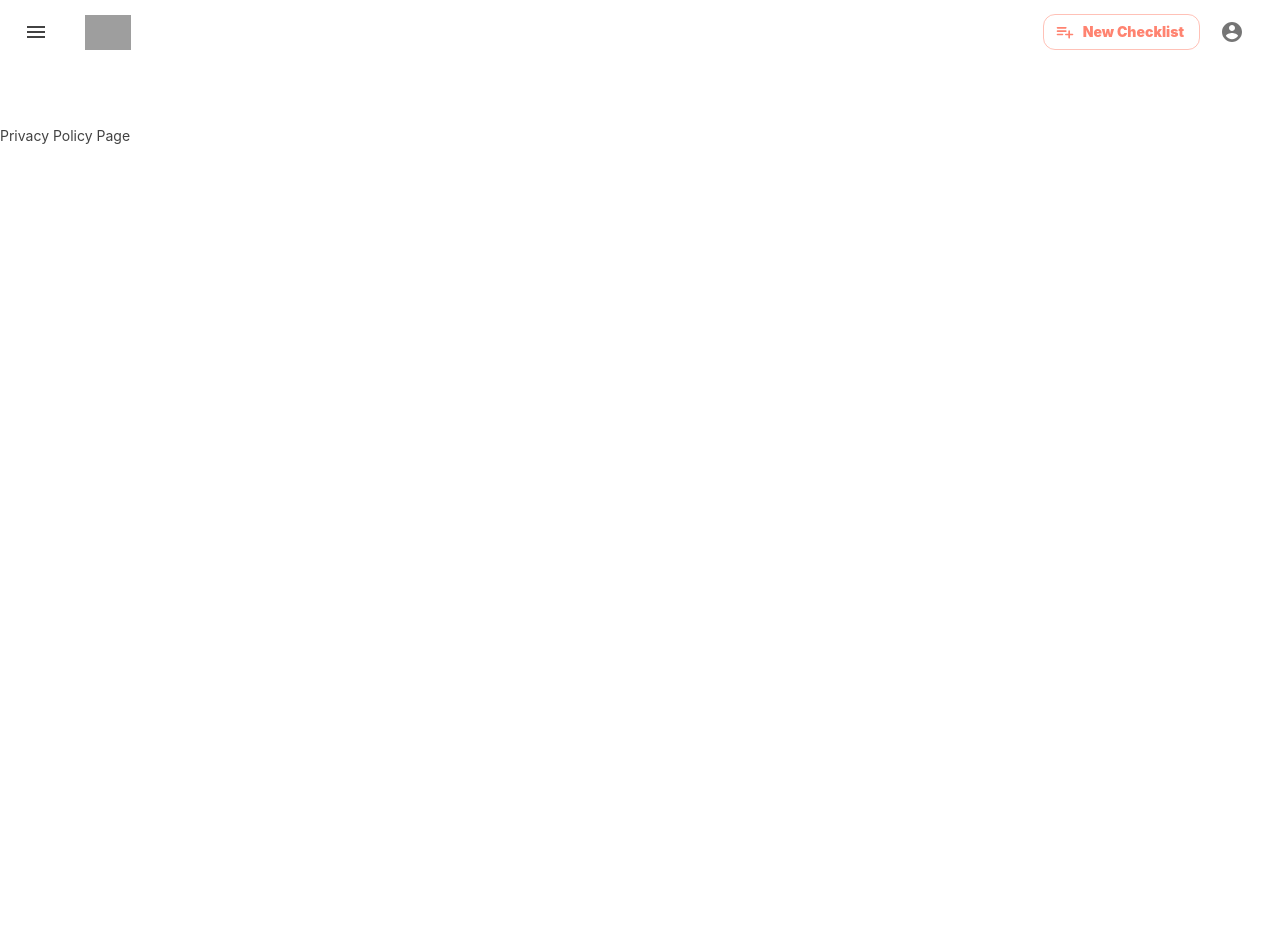
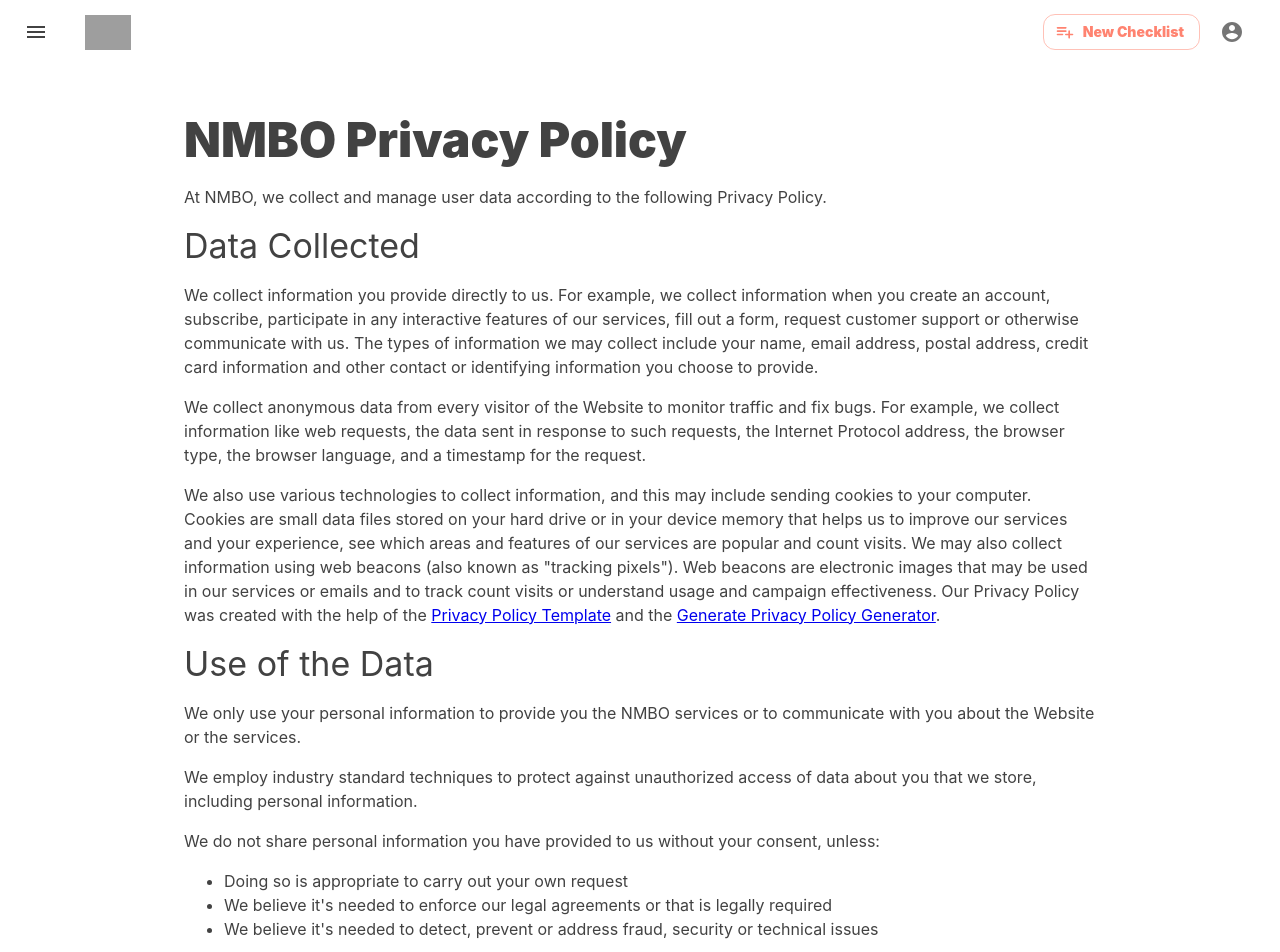
Before and after one commit to kennethlng/nmbo-app, a Next.js app: page /privacy in a window 1280 px wide. Shown: the top 952 px of the page. Before the commit the page ends 800 px from the top, so only its background shows below. Built offline with nearby package versions, Linux system fonts and the light colour scheme; no server answers; grey boxes are pictures that could not be loaded.

Commit message:
Updated privacy page with template privacy policy

```diff
--- a/src/pages/privacy.jsx
+++ b/src/pages/privacy.jsx
@@ -7,6 +7,8 @@ import * as PAGE_TITLE from '../constants/pageTitle'
 import { useEffect } from 'react'
 import { firebase } from '../lib/firebase'
 import { useRouter } from 'next/router'
+import Typography from '@material-ui/core/Typography'
+import Container from '@material-ui/core/Container'
 
 export default function PrivacyPolicy() {
   const router = useRouter();
@@ -29,7 +31,84 @@ export default function PrivacyPolicy() {
         <meta property="twitter:url" content={META.URL + ROUTES.PRIVACY_POLICY} />
         <meta property="twitter:title" content={META.PRIVACY_POLICY_TITLE} />
       </Head>
-      <p>Privacy Policy Page</p>
+      <Container maxWidth="md">
+        <Typography component="h1" variant="h3" gutterBottom>
+          NMBO Privacy Policy
+        </Typography>
+        <Typography variant="body1" paragraph>
+          At <span class="website_name">NMBO</span>, we collect and manage user data according to the following Privacy Policy.
+        </Typography>
+
+        <Typography component="h3" variant="h4" gutterBottom>
+          Data Collected
+        </Typography>
+        <Typography variant="body1" paragraph>
+          <p>We collect information you provide directly to us. For example, we collect information when you create an account, subscribe, participate in any interactive features of our services, fill out a form, request customer support or otherwise communicate with us. The types of information we may collect include your name, email address, postal address, credit card information and other contact or identifying information you choose to provide.</p>
+          <p>We collect anonymous data from every visitor of the Website to monitor traffic and fix bugs. For example, we collect information like web requests, the data sent in response to such requests, the Internet Protocol address, the browser type, the browser language, and a timestamp for the request.</p>
+          <p>We also use various technologies to collect information, and this may include sending cookies to your computer. Cookies are small data files stored on your hard drive or in your device memory that helps us to improve our services and your experience, see which areas and features of our services are popular and count visits. We may also collect information using web beacons (also known as "tracking pixels"). Web beacons are electronic images that may be used in our services or emails and to track count visits or understand usage and campaign effectiveness. Our Privacy Policy was created with the help of the <a href="https://www.privacy-policy-template.com">Privacy Policy Template</a> and the <a href="https://www.generateprivacypolicy.com">Generate Privacy Policy Generator</a>.</p>
+        </Typography>
+
+        <Typography component="h3" variant="h4" gutterBottom>
+          Use of the Data
+        </Typography>
+        <Typography variant="body1" paragraph>
+          <p>We only use your personal information to provide you the <span class="website_name">NMBO</span> services or to communicate with you about the Website or the services.</p>
+          <p>We employ industry standard techniques to protect against unauthorized access of data about you that we store, including personal information.</p>
+          <p>We do not share personal information you have provided to us without your consent, unless:</p>
+          <ul>
+            <li>Doing so is appropriate to carry out your own request</li>
+            <li>We believe it's needed to enforce our legal agreements or that is legally required</li>
+            <li>We believe it's needed to detect, prevent or address fraud, security or technical issues</li>
+          </ul>
+        </Typography>
+
+        <Typography component="h3" variant="h4" gutterBottom>
+          Sharing of Data
+        </Typography>
+        <Typography variant="body1" paragraph>
+          <p>We don't share your personal information with third parties. Aggregated, anonymized data is periodically transmitted to external services to help us improve the Website and service.</p>
+          <p>We may allow third parties to provide analytics services. These third parties may use cookies, web beacons and other technologies to collect information about your use of the services and other websites, including your IP address, web browser, pages viewed, time spent on pages, links clicked and conversion information.</p>
+          <p>We also use social buttons provided by services like Twitter, Google+, LinkedIn and Facebook. Your use of these third party services is entirely optional. We are not responsible for the privacy policies and/or practices of these third party services, and you are responsible for reading and understanding those third party services' privacy policies.</p>
+        </Typography>
+
+        <Typography component="h3" variant="h4" gutterBottom>
+          Cookies
+        </Typography>
+        <Typography variant="body1" paragraph>
+          <p>We may use cookies on our site to remember your preferences.</p>
+          <p>For more general information on cookies, please read <a href="https://www.cookieconsent.com/what-are-cookies/">"What Are Cookies"</a>.</p>
+        </Typography>
+
+        <Typography component="h3" variant="h4" gutterBottom>
+          Opt-Out, Communication Preferences
+        </Typography>
+        <Typography variant="body1" paragraph>
+          <p>You may modify your communication preferences and/or opt-out from specific communications at any time. Please specify and adjust your preferences.</p>
+        </Typography>
+
+        <Typography component="h3" variant="h4" gutterBottom>
+          Security
+        </Typography>
+        <Typography variant="body1" paragraph>
+          <p>We take reasonable steps to protect personally identifiable information from loss, misuse, and unauthorized access, disclosure, alteration, or destruction. But, you should keep in mind that no Internet transmission is ever completely secure or error-free. In particular, email sent to or from the Sites may not be secure.</p>
+        </Typography>
+
+        <Typography component="h3" variant="h4" gutterBottom>
+          About Children
+        </Typography>
+        <Typography variant="body1" paragraph>
+          <p>The Website is not intended for children under the age of 13. We do not knowingly collect personally identifiable information via the Website from visitors in this age group.</p>
+        </Typography>
+
+        <Typography component="h3" variant="h4" gutterBottom>
+          Changes to the Privacy Policy
+        </Typography>
+        <Typography variant="body1" paragraph>
+          <p>The Website is not intended for children under the age of 13. We do not knowingly collect personally identifiable information via the Website from visitors in this age group.</p>
+          <p>We may amend this Privacy Policy from time to time. Use of information we collect now is subject to the Privacy Policy in effect at the time such information is used.</p>
+          <p>If we make major changes in the way we collect or use information, we will notify you by posting an announcement on the Website or sending you an email.</p>
+        </Typography>
+      </Container>
     </App>
   )
 }
```
